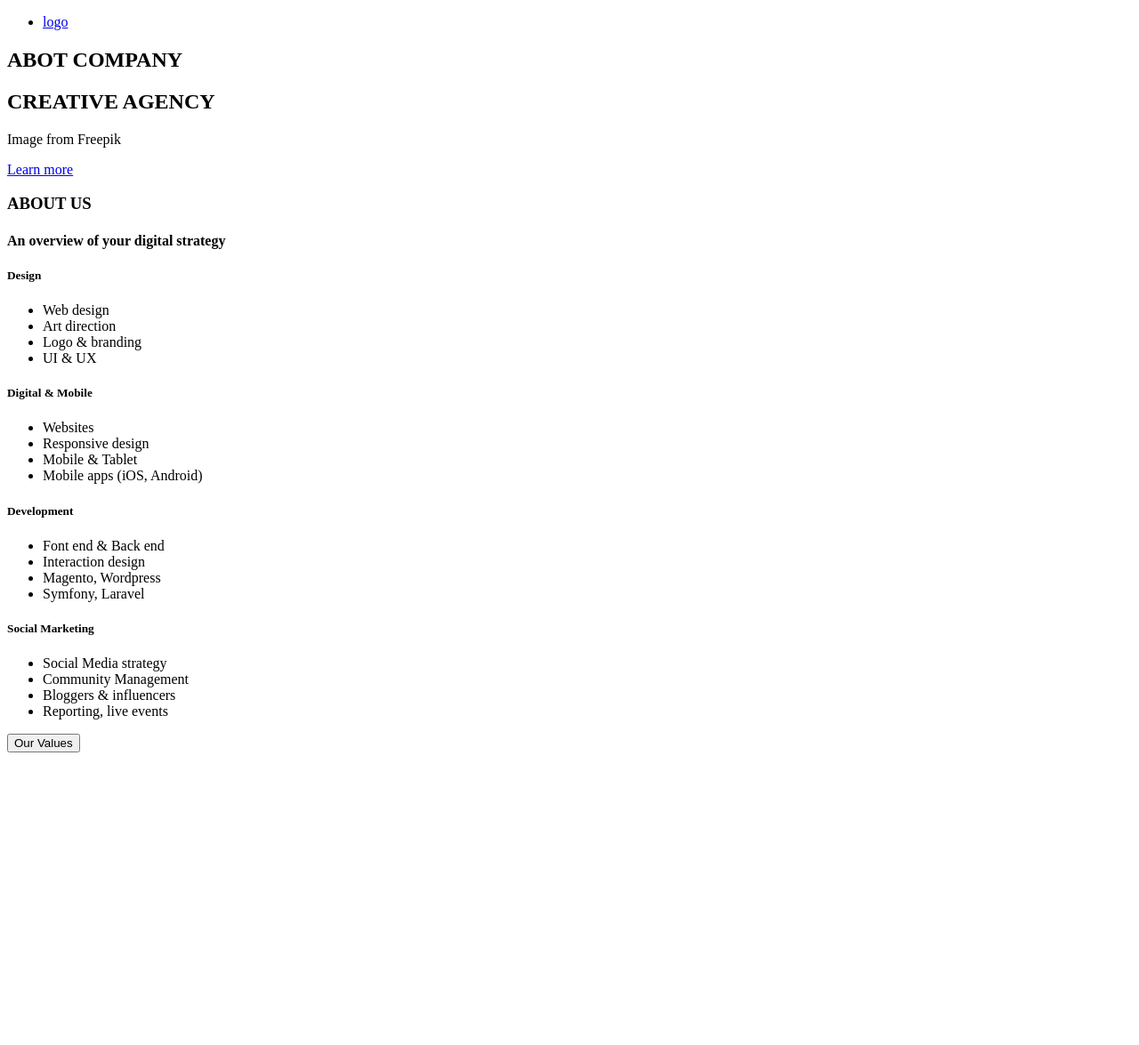
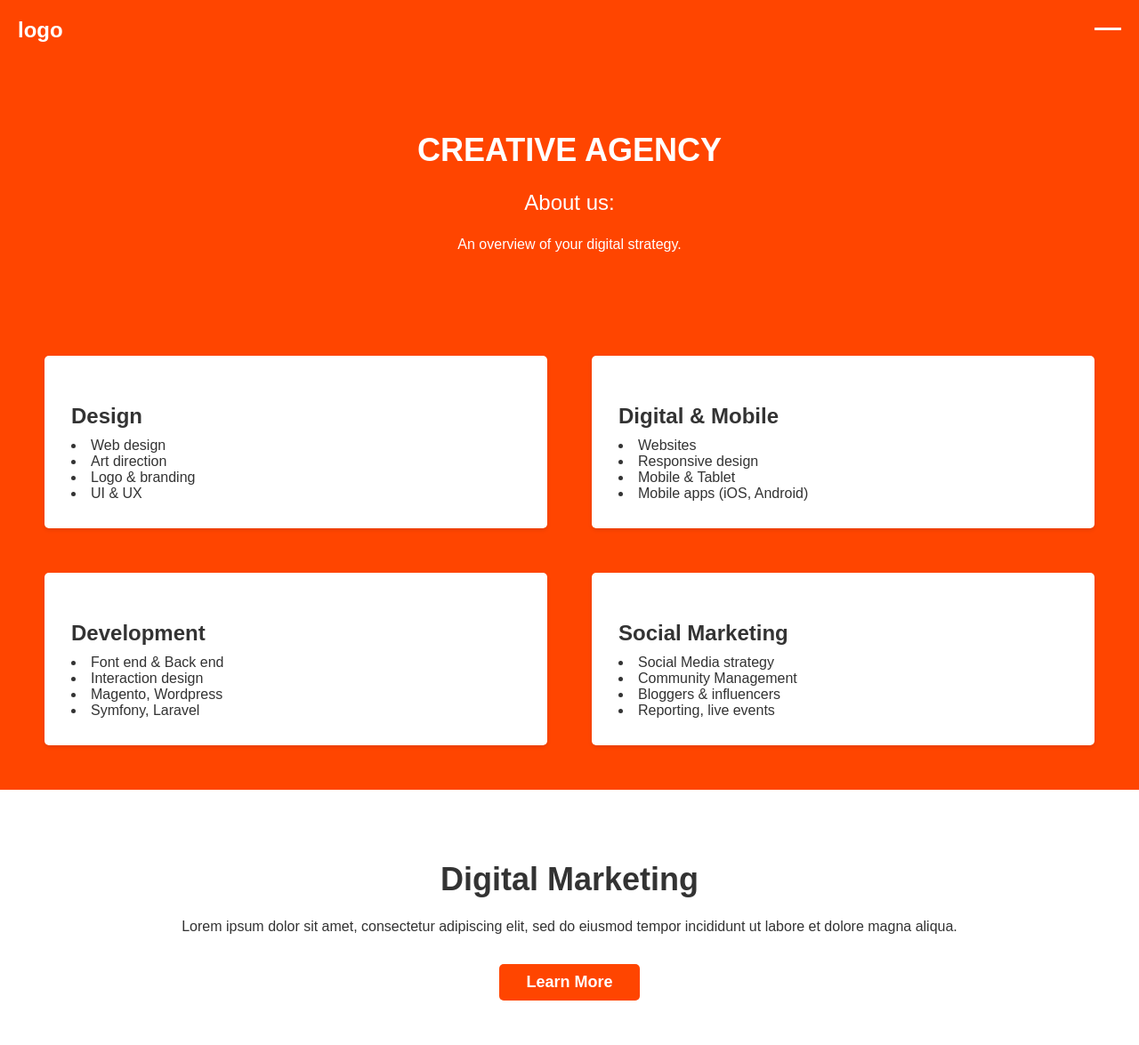
Before and after one commit to iamjerome11/midterm-project, a plain HTML site: page index.html in a window 1280 px wide. Shown: the whole page at 89% size. Before the commit the page ends 854 px from the top, so only its background shows below. Drawn offline with Linux system fonts and the light colour scheme; files that its build step writes are made by us from their sources.

Commit message:
midterm sheesh

```diff
--- a/index.html
+++ b/index.html
@@ -7,67 +7,62 @@
     <title>Document</title>
 </head>
 <body>
+    <div class="container">
         <header>
-        <div class="logo"></div>
+          <div class="logo">logo</div>
           <nav>
-            <ul>
-                <li><a href="#">logo</a></li>
-            </ul>
+            <button class="menu-toggle">
+              <span class="menu-icon"></span>
+            </button>
           </nav>
         </header>
 
+        <main>
           <section class="hero">
-        <div class="hero content">
-            <h1>ABOT COMPANY</h1>
-            <h2>CREATIVE AGENCY</h2>
-            <p>Image from Freepik</p>
-            <a href="#" class="learn-more-btn">Learn more</a>
-        </div>
+            <h1 class="agency-name">CREATIVE AGENCY</h1>
+            <p class="tagline">About us:</p>
+            <p>An overview of your digital strategy.</p>
           </section>
-
-    <section class="about us">
-        <h3>ABOUT US</h3>
-        <h4>An overview of your digital strategy</h4>
-        <div class="services">
-            <div class="services">
-                <h5>Design</h5>
-                <ul>
+          <section class="services">
+            <div class="service-card">
+              <h3>Design</h3>
               <li>Web design</li>
                     <li>Art direction</li>
                     <li>Logo & branding</li>
                     <li>UI & UX</li>
-                </ul>
             </div>
 
-            <div class="services">
-                <h5>Digital & Mobile</h5>
-                <ul>
+            <div class="service-card">
+              <h3>Digital & Mobile</h3>
               <li>Websites</li>
                     <li>Responsive design</li>
                     <li>Mobile & Tablet</li>
                     <li>Mobile apps (iOS, Android)</li>
-                </ul>
             </div>
 
-            <h5>Development</h5>
-                <ul>
+            <div class="service-card">
+              <h3>Development</h3>
               <li>Font end & Back end</li>
                     <li>Interaction design</li>
                     <li>Magento, Wordpress</li>
                     <li>Symfony, Laravel</li>
-                </ul>
             </div>
 
-            <h5>Social Marketing</h5>
-                <ul>
+            <div class="service-card">
+              <h3>Social Marketing</h3>
               <li>Social Media strategy</li>
                     <li>Community Management</li>
                     <li>Bloggers & influencers</li>
                     <li>Reporting, live events</li>
-                </ul>
             </div>
+          </section>
+
+          <section class="digital-marketing">
+            <h2>Digital Marketing</h2>
+            <p>Lorem ipsum dolor sit amet, consectetur adipiscing elit, sed do eiusmod tempor incididunt ut labore et dolore magna aliqua.</p>
+            <a href="#" class="cta-button">Learn More</a>
+          </section>
+        </main>
       </div>
-        <button class="values-btn">Our Values</button>
-    </section>
 </body>
 </html>
--- /dev/null
+++ b/style.css
@@ -0,0 +1,109 @@
+body{
+    font-family: Arial, sans-serif;
+    margin: 0;
+    padding: 0;
+}
+
+  .container{
+    background-color: #ff4500;
+    color: white;
+}
+
+  header{
+    display: flex;
+    justify-content: space-between;
+    align-items: center;
+    padding: 20px;
+}
+
+.logo{
+    font-size: 24px;
+    font-weight: bold;
+}
+
+.menu-toggle{
+    background-color: transparent;
+    border: none;
+    cursor: pointer;
+    padding: 0;
+}
+
+.menu-icon{
+    display: block;
+    width: 30px;
+    height: 3px;
+    background-color: white;
+    margin-bottom: 5px;
+}
+
+.hero{
+    padding: 50px;
+    text-align: center;
+}
+
+
+.agency-name{
+    font-size: 36px;
+    font-weight: bold;
+    margin-bottom: 20px;
+}
+
+.tagline{
+    font-size: 24px;
+}
+
+ .services{
+    display: grid;
+    grid-template-columns: repeat(2, 1fr);
+    grid-gap: 50px;
+    padding: 50px;
+}
+
+.service-card{
+    background-color: white;
+    color: #333;
+    padding: 30px;
+    border-radius: 5px;
+    box-shadow: 0 2px 4px rgba(0, 0, 0, 0.1);
+}
+
+  .service-card h3 {
+    font-size: 24px;
+    font-weight: bold;
+    margin-bottom: 10px;
+}
+
+.service-card p {
+    font-size: 16px;
+    line-height: 1.5;
+}
+
+.digital-marketing {
+    background-color: white;
+    color: #333;
+    padding: 50px;
+    text-align: center;
+}
+
+.digital-marketing h2 {
+    font-size: 36px;
+    font-weight: bold;
+    margin-bottom: 20px;
+}
+
+.digital-marketing p {
+    font-size: 16px;
+    line-height: 1.5;
+    margin-bottom: 30px;
+}
+
+.cta-button {
+    display: inline-block;
+    background-color: #ff4500;
+    color: white;
+    text-decoration: none;
+    padding: 10px 30px;
+    border-radius: 5px;
+    font-size: 18px;
+    font-weight: bold;
+}
```
Lines whose indentation alone changed are shown as unchanged.
